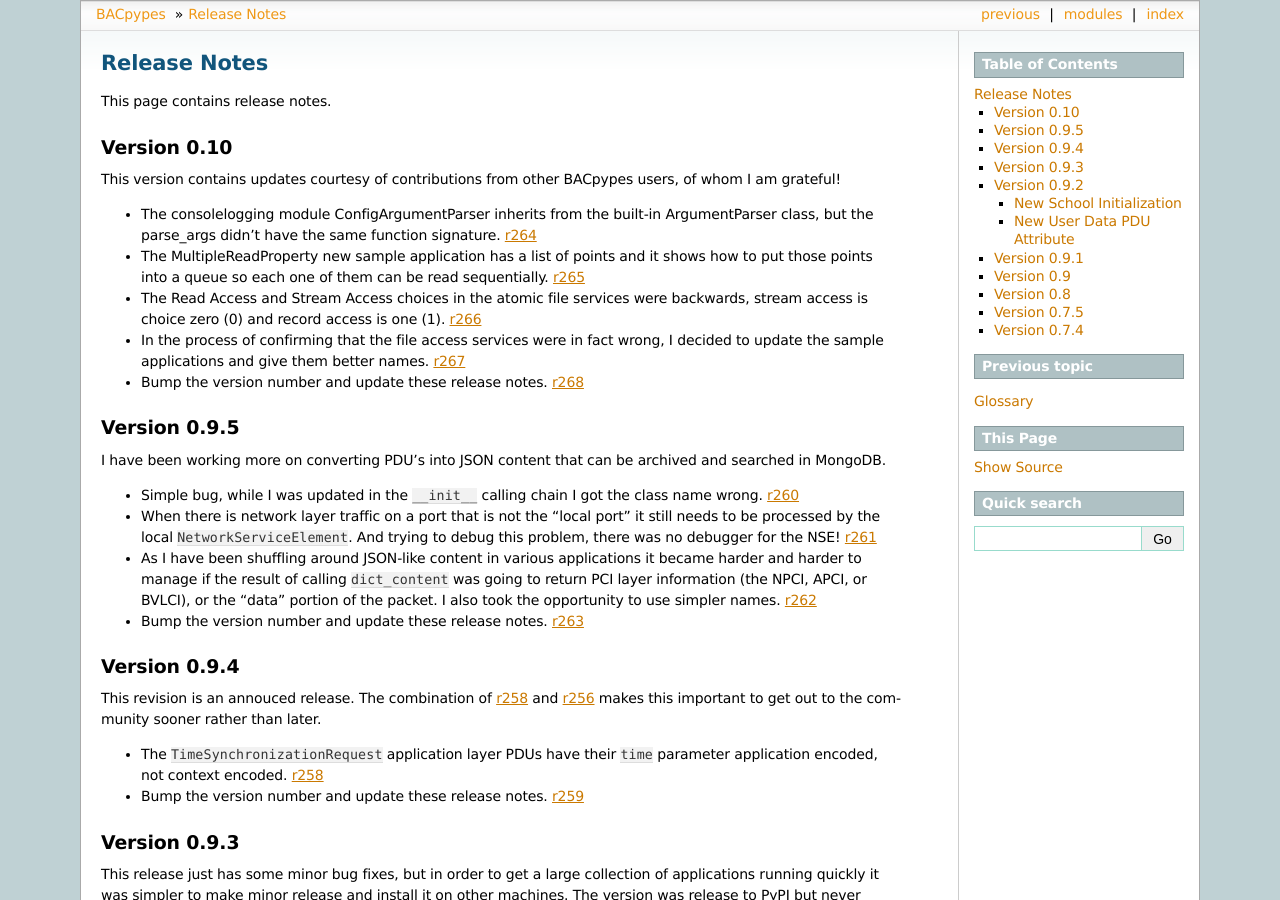
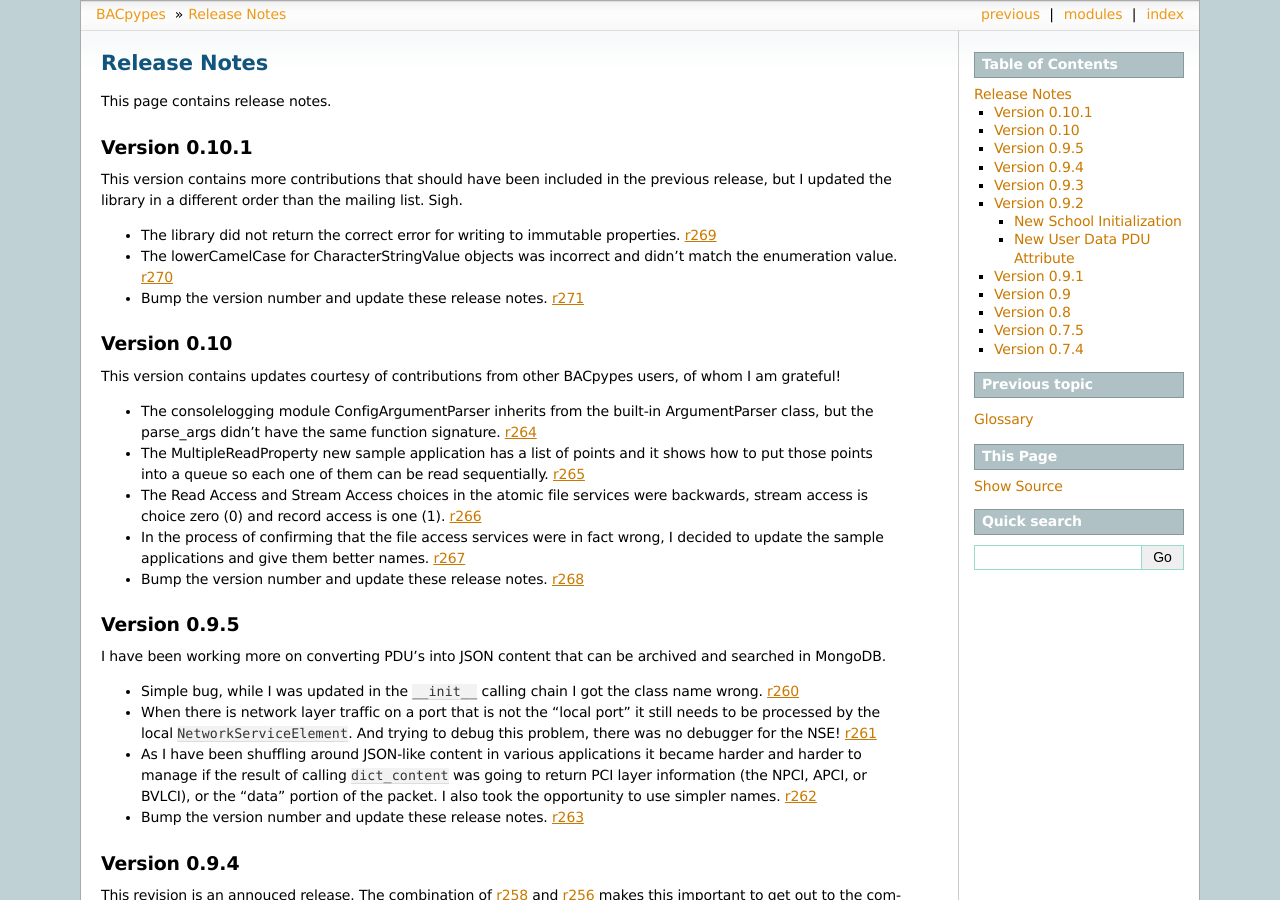
Before and after one commit to giuseppebattista/bacpypessample, a Sphinx documentation site: the page built from docs/source/releasenotes.rst, in a window 1280 px wide and 900 px high. Built offline with Sphinx 7.4.7, drawn with Linux system fonts in a browser that asks for light colours.

Commit message:
bump the version number and update the release notes

```diff
--- a/docs/source/releasenotes.rst
+++ b/docs/source/releasenotes.rst
@@ -4,6 +4,22 @@ Release Notes
 =============
 
 This page contains release notes.
+
+Version 0.10.1
+--------------
+
+This version contains more contributions that should have been included in the previous
+release, but I updated the library in a different order than the mailing list.  Sigh.
+
+* The library did not return the correct error for writing to immutable properties.
+  `r269 <http://sourceforge.net/p/bacpypes/code/269>`_
+
+* The lowerCamelCase for CharacterStringValue objects was incorrect and didn't match
+  the enumeration value.
+  `r270 <http://sourceforge.net/p/bacpypes/code/270>`_
+
+* Bump the version number and update these release notes.
+  `r271 <http://sourceforge.net/p/bacpypes/code/271>`_
 
 Version 0.10
 ------------
--- a/setup.py
+++ b/setup.py
@@ -14,7 +14,7 @@ def read(fname):
 #
 
 setup(name='BACpypes',
-    version='0.10',
+    version='0.10.1',
     description='BACnet Python Library',
     author='Joel Bender',
     author_email='joel@carrickbender.com',
```
